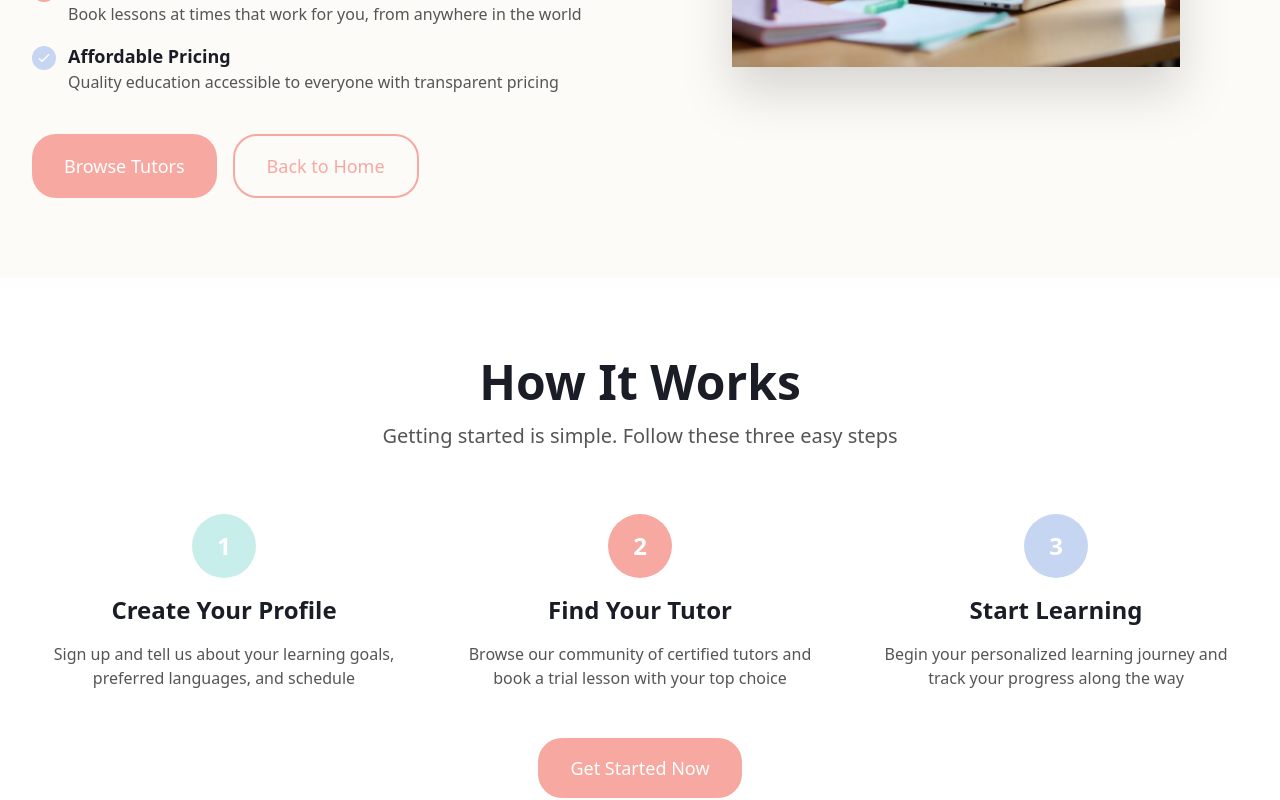
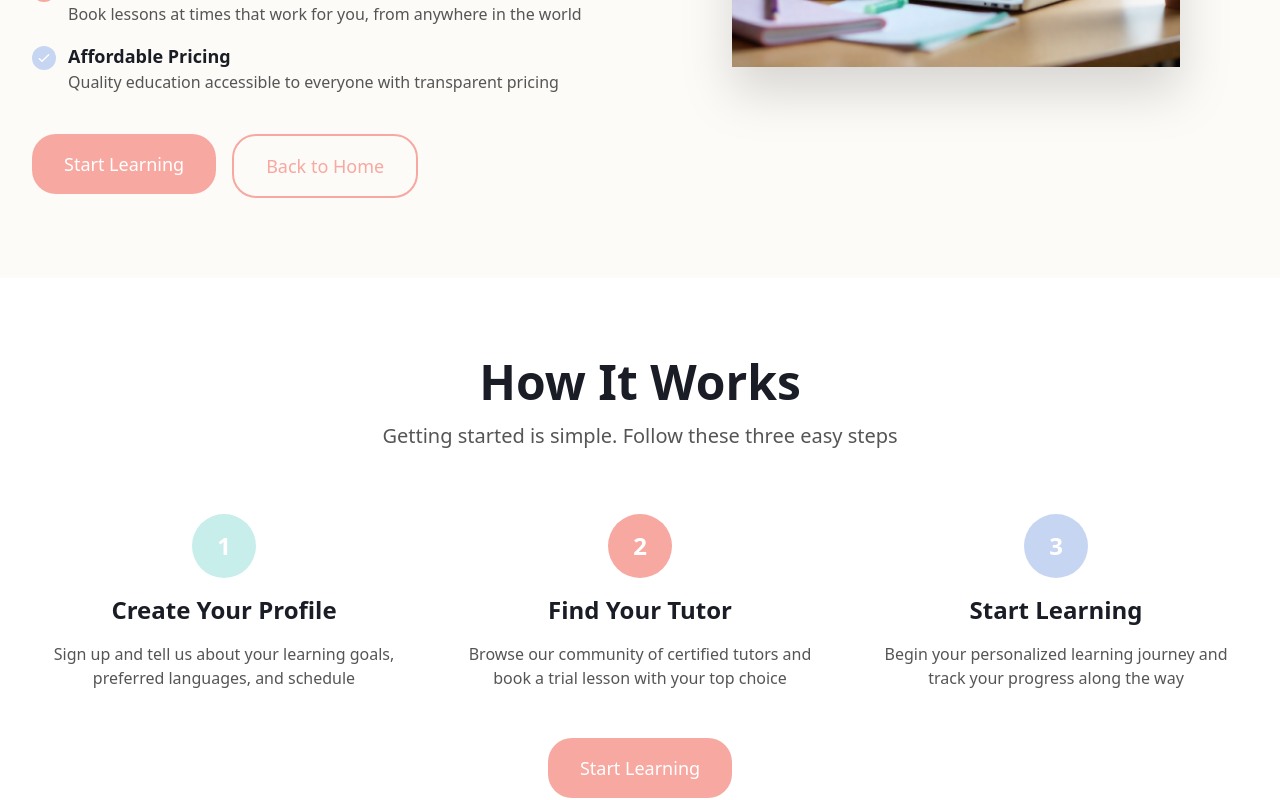
Before and after one commit to kynth65/toptalks, a React app in the folder Frontend/: page /student-services in a window 1280 px wide. Shown: the part 640-1440 px from the top of the page. Built offline with nearby package versions, Linux system fonts and the light colour scheme; the HTML template or start-up script is replaced by a standard one.

Commit message:
Update existing pages with new sections and improvements

```diff
--- a/Frontend/src/pages/LandingPage.tsx
+++ b/Frontend/src/pages/LandingPage.tsx
@@ -6,6 +6,7 @@ import HowItWorksSection from "../components/landing/HowItWorksSection";
 import PricingSection from "../components/landing/PricingSection";
 import TestimonialsSection from "../components/landing/TestimonialsSection";
 import FAQSection from "../components/landing/FAQSection";
+import Contact from "../components/landing/Contact";
 import FinalCTASection from "../components/landing/FinalCTASection";
 import Footer from "../components/common/Footer";
 
@@ -53,6 +54,11 @@ const LandingPage: React.FC = () => {
       <FAQSection />
 
       {/* ============================================ */}
+      {/* CONTACT SECTION */}
+      {/* ============================================ */}
+      <Contact />
+
+      {/* ============================================ */}
       {/* FINAL CTA SECTION */}
       {/* ============================================ */}
       <FinalCTASection />
--- a/Frontend/src/pages/StartTeachingPage.tsx
+++ b/Frontend/src/pages/StartTeachingPage.tsx
@@ -1,9 +1,11 @@
 import React from 'react';
+import { useNavigate } from 'react-router-dom';
 import Navbar from '../components/common/Navbar';
 import Button from '../components/common/Button';
 import Footer from '../components/common/Footer';
 
 const StartTeachingPage: React.FC = () => {
+  const navigate = useNavigate();
 
   return (
     <div className="min-h-screen bg-cream">
@@ -70,10 +72,10 @@ const StartTeachingPage: React.FC = () => {
 
               {/* CTA Buttons */}
               <div className="flex flex-col sm:flex-row gap-4 pt-4">
-                <Button size="lg">
+                <Button size="lg" onClick={() => navigate('/apply-tutor')}>
                   Apply to Teach
                 </Button>
-                <Button size="lg" variant="outline" onClick={() => window.location.href = '/'}>
+                <Button size="lg" variant="outline" onClick={() => navigate('/')}>
                   Back to Home
                 </Button>
               </div>
@@ -141,7 +143,7 @@ const StartTeachingPage: React.FC = () => {
           </div>
 
           <div className="text-center mt-12">
-            <Button size="lg">
+            <Button size="lg" onClick={() => navigate('/apply-tutor')}>
               Start Your Application
             </Button>
           </div>
@@ -222,7 +224,7 @@ const StartTeachingPage: React.FC = () => {
             <p className="text-gray mb-6">
               Ready to join our community of passionate educators?
             </p>
-            <Button size="lg">
+            <Button size="lg" onClick={() => navigate('/apply-tutor')}>
               Apply Now
             </Button>
           </div>
--- a/Frontend/src/pages/StudentServicesPage.tsx
+++ b/Frontend/src/pages/StudentServicesPage.tsx
@@ -71,12 +71,16 @@ const StudentServicesPage: React.FC = () => {
 
               {/* CTA Buttons */}
               <div className="flex flex-col sm:flex-row gap-4 pt-4">
+                <Link to="/start-learning">
                   <Button size="lg">
-                  Browse Tutors
+                    Start Learning
                   </Button>
-                <Button size="lg" variant="outline" onClick={() => window.location.href = '/'}>
+                </Link>
+                <Link to="/">
+                  <Button size="lg" variant="outline">
                     Back to Home
                   </Button>
+                </Link>
               </div>
             </div>
 
@@ -142,9 +146,11 @@ const StudentServicesPage: React.FC = () => {
           </div>
 
           <div className="text-center mt-12">
+            <Link to="/start-learning">
               <Button size="lg">
-              Get Started Now
+                Start Learning
               </Button>
+            </Link>
           </div>
         </div>
       </section>
```
Lines whose indentation alone changed are shown as unchanged.
